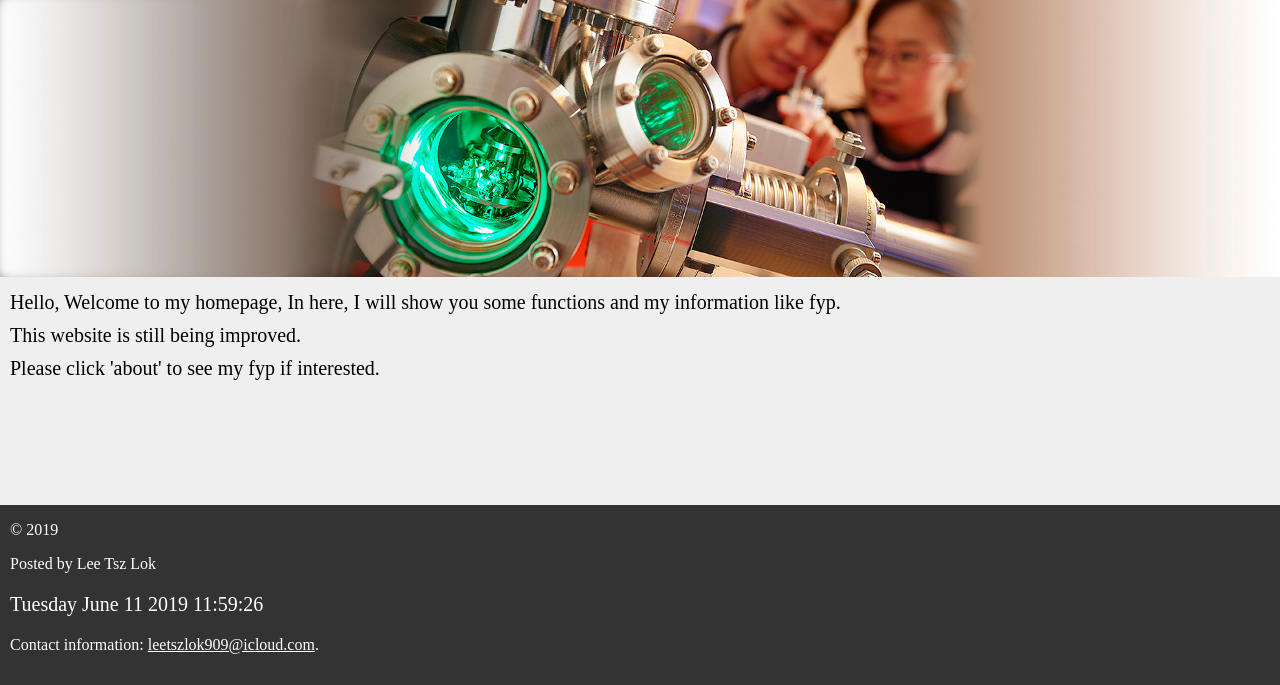
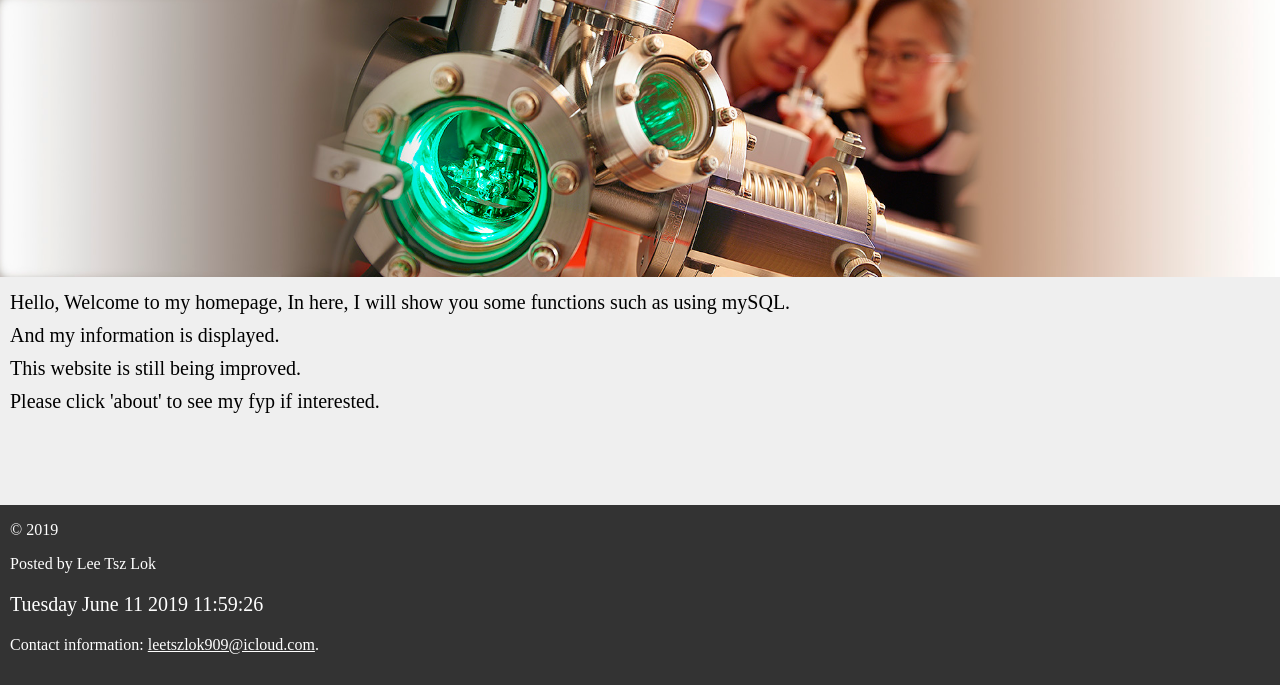
Before and after one commit to leetszlok909/leetszlok909, a plain HTML site: page home.html in a window 1280 px wide. Shown: the part 115-800 px from the top of the page. Drawn offline with Linux system fonts and the light colour scheme.

Commit message:
Update home.html

```diff
--- a/home.html
+++ b/home.html
@@ -146,7 +146,8 @@ alert("Clicked");
 
 		<img src="back.jpg" alt="no see me." width="100%" height="280px">
 
-			<p style="font-size:20px; margin:10px 10px;"> Hello, Welcome to my homepage, In here, I will show you some functions and my information like fyp.</p>
+			<p style="font-size:20px; margin:10px 10px;"> Hello, Welcome to my homepage, In here, I will show you some functions such as using mySQL.</p>
+			<p style="font-size:20px; margin:10px 10px;"> And my information is displayed.</p>
 			<p style="font-size:20px; margin:10px 10px;"> This website is still being improved.</p>
 			<p style="font-size:20px; margin:10px 10px;"> Please click 'about' to see my fyp if interested.</p>
 
```
